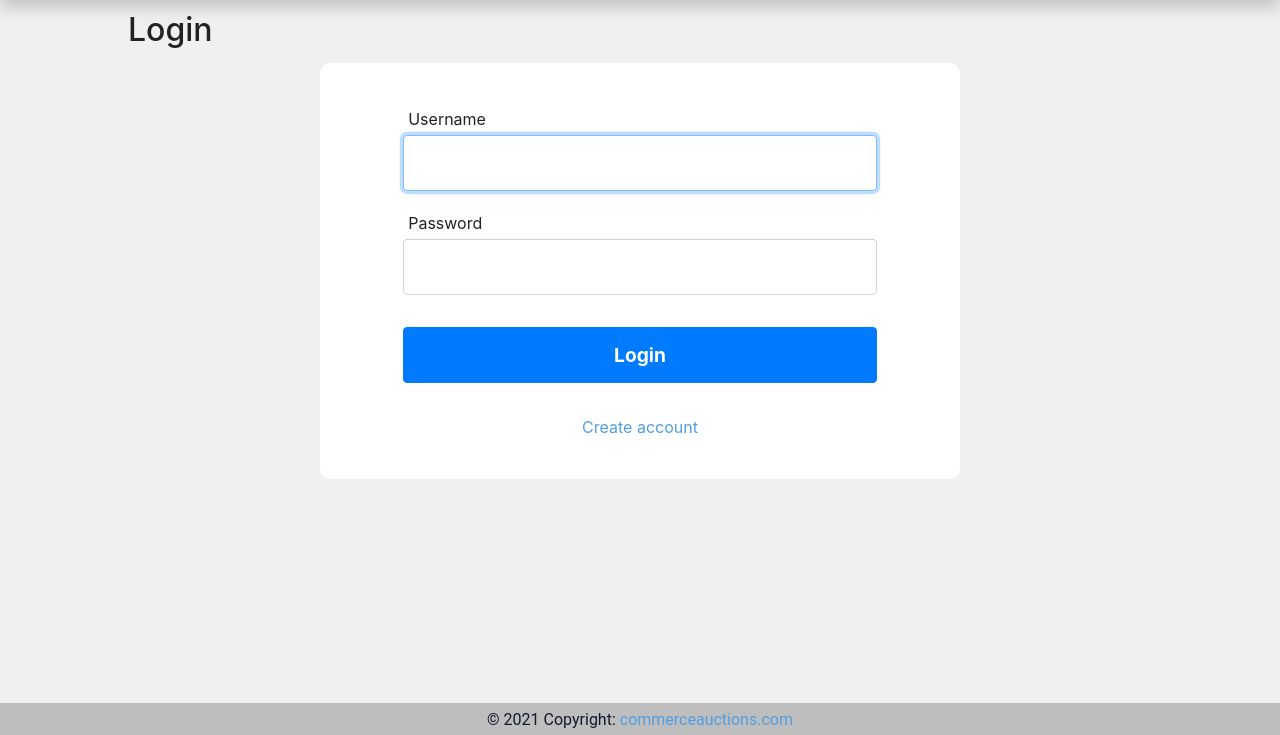
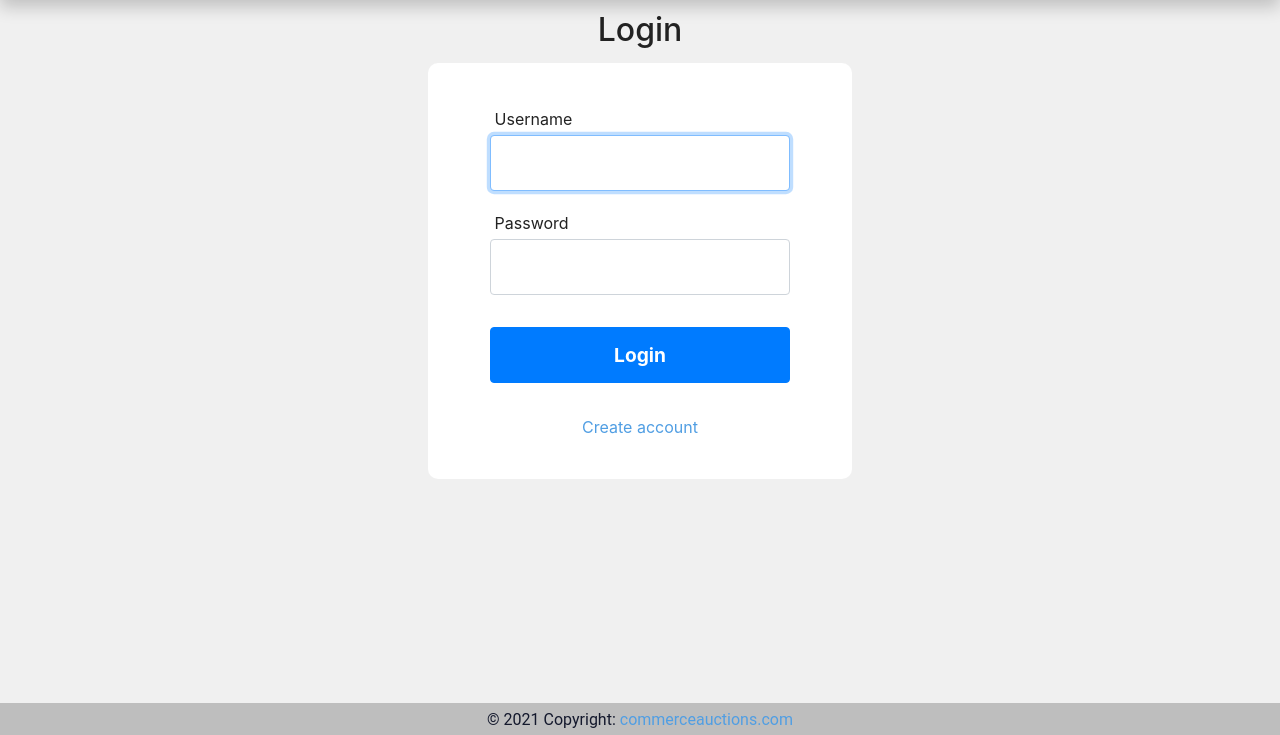
Before and after one commit to rodrigojmayer/AuctionsProject, a Django app: page /login in a window 1280 px wide. Shown: the part 65-800 px from the top of the page. Run offline with Django 3.2, Linux system fonts and the light colour scheme; some libraries are stand-ins or nearby versions.

Commit message:
improvements style not logged sizes

```diff
--- a/auctions/static/auctions/css/styles.css
+++ b/auctions/static/auctions/css/styles.css
@@ -53,12 +53,16 @@ body {
   position: relative;
   min-height: 100vh;
 }
-body #sub {
+body .sub {
   height: 4rem;
   padding-left: 10%;
 }
-body #sub h2 {
+body .sub h2 {
   padding-top: 0.75rem;
+}
+body #sub-not-logged {
+  padding: 0;
+  text-align: center;
 }
 
 a {
@@ -178,8 +182,9 @@ h2 {
   text-align: center;
 }
 
-#login {
-  max-width: 50%;
+#login, #register {
+  width: 50%;
+  max-width: 26.5rem;
 }
 
 .borders {
--- a/auctions/static/auctions/css/styles.scss
+++ b/auctions/static/auctions/css/styles.scss
@@ -56,7 +56,7 @@ html {
     position: relative;
     // min-height: calc(100vh - var(--header-height));
     min-height: 100vh;
-    #sub{
+    .sub{
         height: 4rem;
         padding-left: 10%;
         // margin-bottom: 0.5rem;
@@ -64,6 +64,11 @@ html {
             padding-top:0.75rem;
         }
     }
+    #sub-not-logged{
+        padding: 0;
+        text-align: center;
+    }
+
   }
 
   a {
@@ -255,10 +260,10 @@ html {
 // #create_bid, #create_comment, #category{
     // padding-bottom: 28%;
 // }
-#login{
+#login, #register{
 //    padding-bottom: 21%;
-    max-width: 50%;
-
+    width: 50%;
+    max-width: 26.5rem;
 
 }
  #register{
--- a/auctions/templates/auctions/categories.html
+++ b/auctions/templates/auctions/categories.html
@@ -1,7 +1,7 @@
 {% extends "auctions/layout.html" %}
 
 {% block body %}
-<div id="sub">
+<div class="sub">
     <h2>Category List</h2>
 </div>
 
--- a/auctions/templates/auctions/category.html
+++ b/auctions/templates/auctions/category.html
@@ -1,7 +1,7 @@
 {% extends "auctions/layout.html" %}
 
 {% block body %}
-<div id="sub">
+<div class="sub">
     <h2>Category: {{ category.category_name }}</h2>
 </div>
 <div class="main" id="category">
--- a/auctions/templates/auctions/create_category.html
+++ b/auctions/templates/auctions/create_category.html
@@ -2,7 +2,7 @@
 
 {% block body %}
 
-<div id="sub">
+<div class="sub">
     <h2>New Category</h2>
 </div>
 <div class="main">
--- a/auctions/templates/auctions/create_listing.html
+++ b/auctions/templates/auctions/create_listing.html
@@ -21,7 +21,7 @@
     }
 </script>
 
-<div id="sub">
+<div class="sub">
     <h2>New Auction Listing</h2>
 </div>
 <div class="main">
--- a/auctions/templates/auctions/index.html
+++ b/auctions/templates/auctions/index.html
@@ -1,7 +1,7 @@
 {% extends "auctions/layout.html" %}
 
 {% block body %}
-<div id="sub">
+<div class="sub">
     <h2>Active Listings</h2>
 </div>
     <div class="main">
--- a/auctions/templates/auctions/login.html
+++ b/auctions/templates/auctions/login.html
@@ -2,7 +2,7 @@
 
 {% block body %}
 
-<div id="sub">
+<div class="sub" id="sub-not-logged">
     <h2>Login</h2>
 </div>
 
```
Also changed, not shown: auctions/templates/auctions/register.html (+6 -1 lines), 1 other file.
